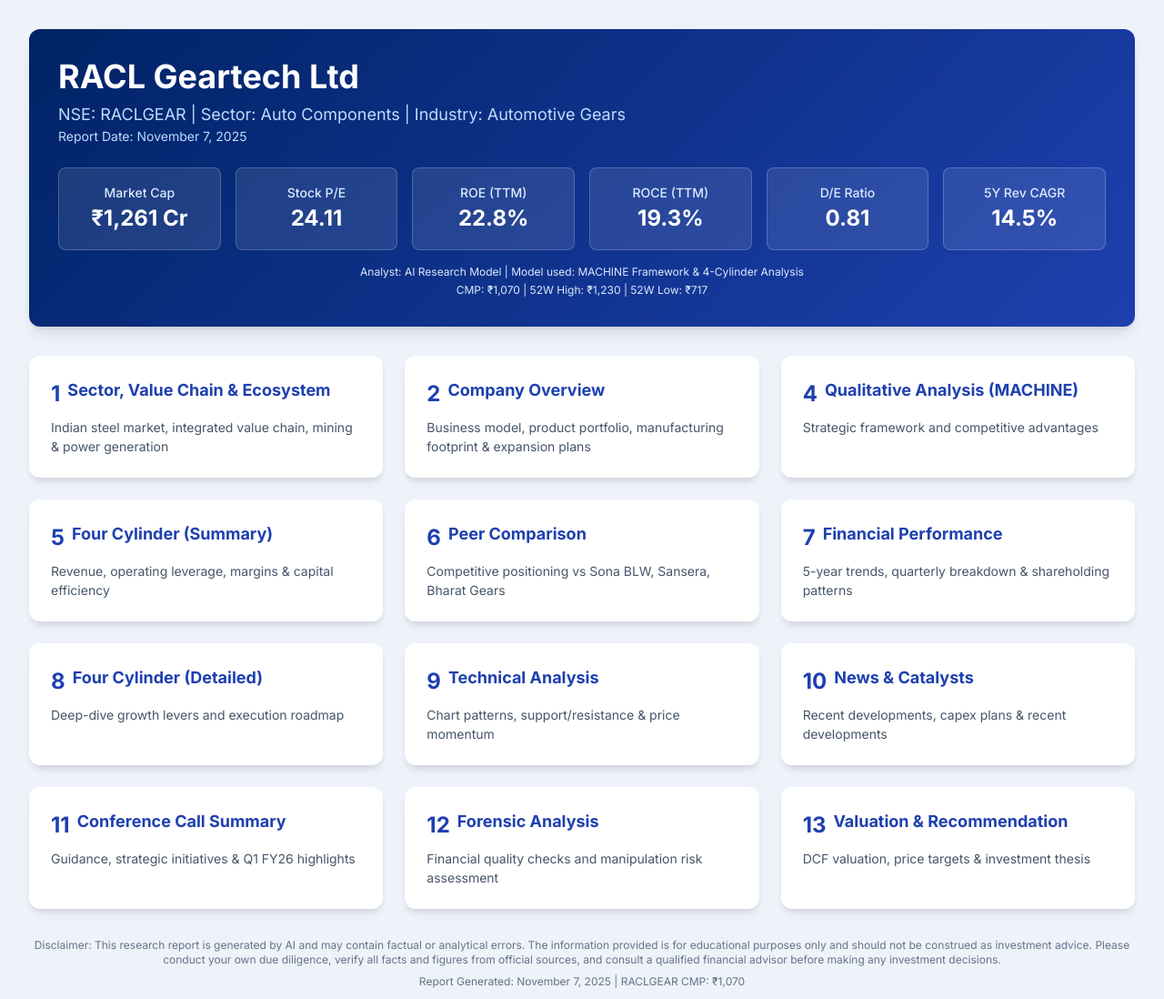
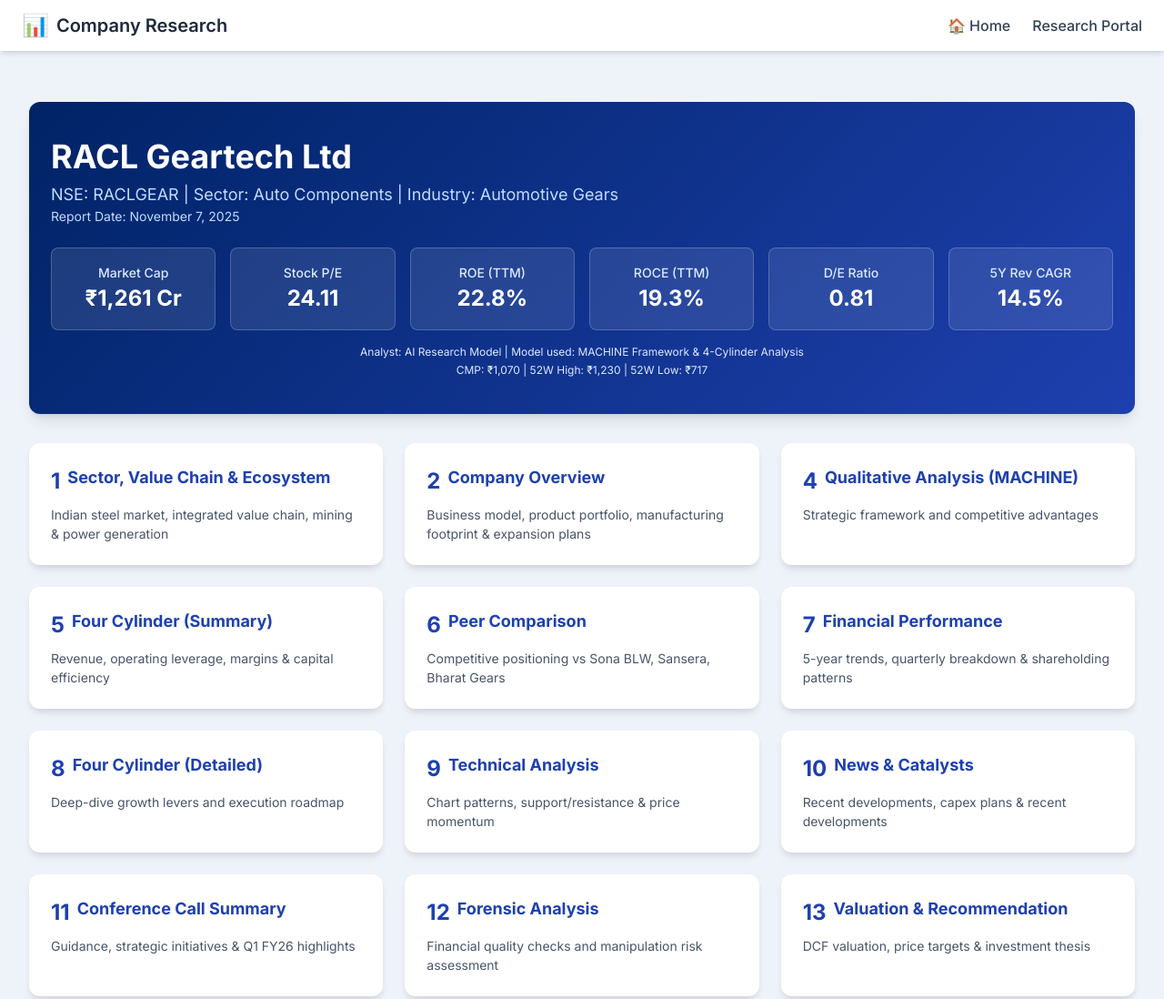
Before and after one commit to Rajnishkumarg/CompanyResearchPortal, a plain HTML site: page company/RACLGeartech.html in a window 1280 px wide. Shown: the top 1098 px of the page at 91% size. Drawn offline with nearby package versions, Linux system fonts and the light colour scheme.

Commit message:
Fixed stat-card border radius issue and improved banner

```diff
--- a/company/RACLGeartech.html
+++ b/company/RACLGeartech.html
@@ -250,12 +250,35 @@
   </style>
 </head>
 <body class="p-4 md:p-8">
+<!-- Home Link Button -->
+<!-- FIXED TOP NAVIGATION BAR -->
+<nav class="fixed top-0 left-0 right-0 z-50 bg-white shadow-md">
+  <div class="max-w-7xl mx-auto flex items-center justify-between px-6 py-3">
+
+    <div class="flex items-center gap-2">
+      <span class="text-2xl">📊</span>
+      <span class="text-xl font-semibold text-slate-800">Company Research</span>
+    </div>
+
+    <div class="flex items-center gap-6 text-slate-700 font-medium">
+      <a href="index.html" class="flex items-center gap-1 hover:text-blue-700 transition">
+        🏠 <span>Home</span>
+      </a>
+      <a href="#" class="hover:text-blue-700 transition">Research Portal</a>
+    </div>
+
+  </div>
+</nav>
+
+<!-- SPACER (keeps space below nav bar) -->
+<div class="h-20"></div>
+
 
   <!-- Main Container -->
   <div class="max-w-7xl mx-auto">
 
     <!-- Report Banner -->
-    <div class="report-banner mb-8">
+    <div class="report-banner mb-8 py-10 px-6 shadow-lg mt-0">
       <h1 class="text-4xl font-bold mb-2">RACL Geartech Ltd</h1>
       <p class="text-lg text-blue-200 mb-6">
         NSE: RACLGEAR | Sector: Auto Components | Industry: Automotive Gears
@@ -264,27 +287,27 @@
 
       <!-- Key Stats Grid -->
       <div class="grid grid-cols-2 md:grid-cols-3 lg:grid-cols-6 gap-4">
-        <div class="stat-card">
+        <div class="stat-card rounded-lg">
           <div class="stat-label">Market Cap</div>
           <div class="stat-value">₹1,261 Cr</div>
         </div>
-        <div class="stat-card">
+        <div class="stat-card rounded-lg">
           <div class="stat-label">Stock P/E</div>
           <div class="stat-value">24.11</div>
         </div>
-        <div class="stat-card">
+        <div class="stat-card rounded-lg">
           <div class="stat-label">ROE (TTM)</div>
           <div class="stat-value">22.8%</div>
         </div>
-        <div class="stat-card">
+        <div class="stat-card rounded-lg">
           <div class="stat-label">ROCE (TTM)</div>
           <div class="stat-value">19.3%</div>
         </div>
-        <div class="stat-card">
+        <div class="stat-card rounded-lg">
           <div class="stat-label">D/E Ratio</div>
           <div class="stat-value">0.81</div>
         </div>
-        <div class="stat-card">
+        <div class="stat-card rounded-lg">
           <div class="stat-label">5Y Rev CAGR</div>
           <div class="stat-value">14.5%</div>
         </div>
```
